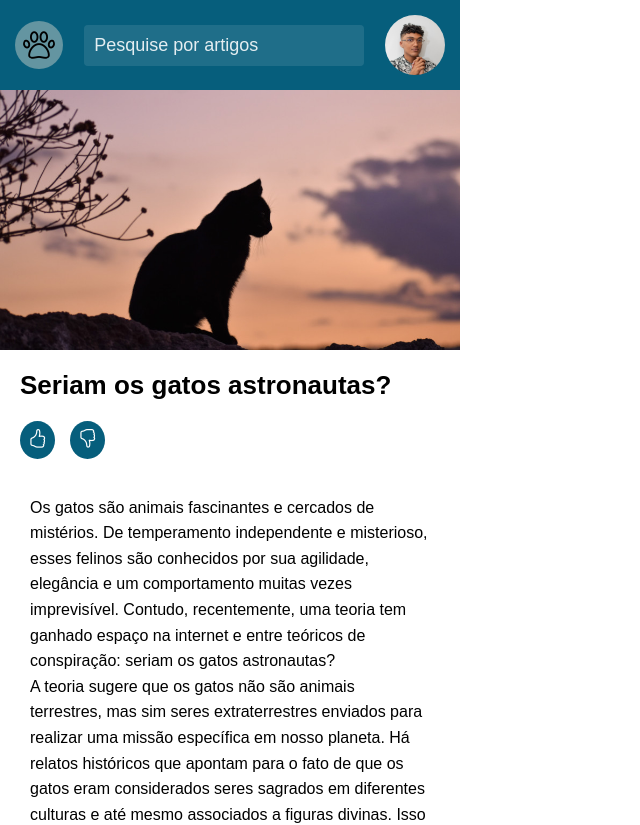
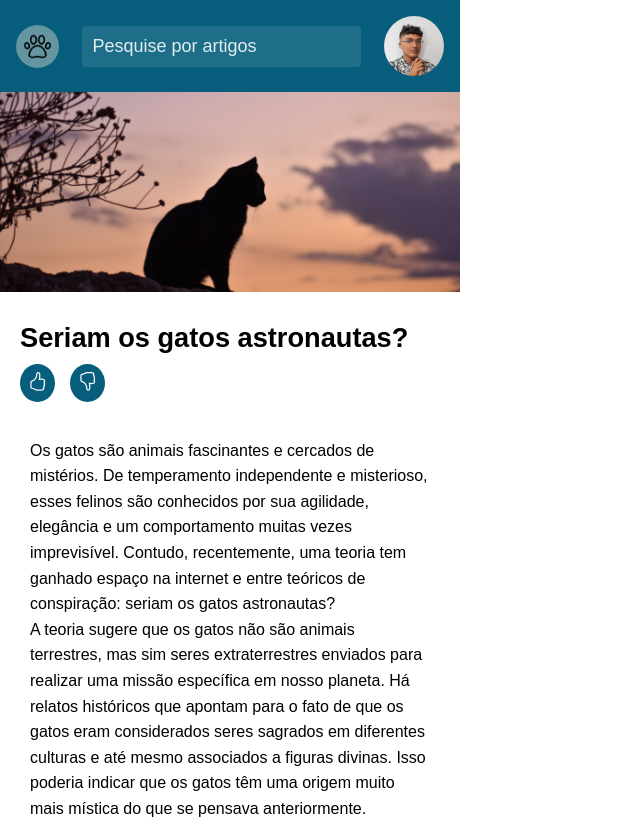
Before and after one commit to ismaiaradasilvavieira04-droid/Projeto-Gatos, a plain HTML site: page index.html in a window 1280 px wide. Shown: the top 825 px of the page, without its empty margins (0-640 px from the left). Drawn offline with nearby package versions, Linux system fonts and the light colour scheme.

Commit message:
Arrumando tags index.html e style.css

```diff
--- a/index.html
+++ b/index.html
@@ -1,6 +1,8 @@
 <!DOCTYPE html>
-<html lang="pt">
+
+<html lang="pt-br">
 <head>
+
     <meta charset="UTF-8">
     <meta name="viewport" content="width=device-width, initial-scale=1.0">
     <link rel="stylesheet" href="style.css">
@@ -8,50 +10,51 @@
     <link rel="stylesheet" href="https://cdn.jsdelivr.net/npm/bootstrap-icons@1.13.1/font/bootstrap-icons.min.css">
 
 
-</head>
-<body>
+   </head>
+    <body>
 
-    <header class="cabecalho">
-   <img src="assets/672716.png" class="foto-pata"alt="Logotipo de pata">
+    <main>
+   <header class="cabecalho">
+   <img src="assets/672716.png" class="foto-pata" alt="Logotipo de pata">
    <input type="text" placeholder="Pesquise por artigos" class="barra-form">
-   <img src="assets/imagem.0.jpg" class="perfil" alt="foto de perfil">
+   <img src="assets/imagem.0.jpg" class="perfil" alt= "foto de perfil">
    </header>
 
 
-   <section class="banne">
+   <div class="banner">
    <img src="assets/imagem.gato1.jpg" alt="imagem de um gato">
-   </section>
+     <br>
+   </div>
 
-   <main>
-   <h1 class="titulo">Seriam os gatos astronautas?</h1>
+     <h1>Seriam os gatos astronautas?</h1>
 
-    <div class="botãos">
-    <i class="bi bi-hand-thumbs-up" before></i>
-    <i class="bi bi-hand-thumbs-down" before></i>
+
+    <div class="botaos">
+    <i class="bi bi-hand-thumbs-up"></i>
+    <i class="bi bi-hand-thumbs-down"></i>
     </div>
 
     <article class="conteudo">
+
     <br>
-
     <p>Os gatos são animais fascinantes e cercados de mistérios. De temperamento independente
     e misterioso, esses felinos são conhecidos por sua agilidade, elegância e um comportamento muitas vezes imprevisível. Contudo, recentemente, uma teoria tem ganhado
-    espaço na internet e entre teóricos de conspiração: seriam os gatos astronautas?<p>
+    espaço na internet e entre teóricos de conspiração: seriam os gatos astronautas?</p>
 
-    </p>A teoria sugere que os gatos não são animais terrestres, mas sim seres extraterrestres enviados para realizar uma missão específica em nosso planeta. Há relatos
+    <p>A teoria sugere que os gatos não são animais terrestres, mas sim seres extraterrestres enviados para realizar uma missão específica em nosso planeta. Há relatos
      históricos que apontam para o fato de que os gatos eram considerados seres sagrados em diferentes culturas e até mesmo associados a figuras divinas. Isso poderia indicar que os gatos têm uma origem muito mais mística do
-     que se pensava anteriormente.
+     que se pensava anteriormente.</p>
      <br>
-     <br>
-     </p>Além disso, há teóricos que acreditam que os felinos possuem habilidades telepáticas e são capazes de se comunicar com outras espécies alienígenas. Essa
+     <p>Além disso, há teóricos que acreditam que os felinos possuem habilidades telepáticas e são capazes de se comunicar com outras espécies alienígenas. Essa
      crença baseia-se em relatos de pessoas que afirmam terem visto gatos reagindo a estímulos que não são perceptíveis aos seres humanos, ou até mesmo se comportando de maneira incomum durante eventos astronômicos, como uma aurora boreal. Esses e outros indícios foram interpretados como
-     sinais de que os gatos seriam seres interplanetários.
+     sinais de que os gatos seriam seres interplanetários.</p>
     </article>
-    </main>
+
 
 
     <section class="artigos">
-      <div>
-          <h2>Artigos Relacionados</h2>
+    <h2>Artigos Relacionados</h2>
+
             <div class="cards">
                <div class="content">
                 <img src="assets/imagem.2.jpg" alt="gato preguiçoso">
@@ -90,12 +93,12 @@
                  <div>
                  <h3>Conheça o Moacir</h3>
                  <p>Moacir é o gatinho da semana do nosso blog,
-                    venha conhecer a história de superação dele. </p>
+                    venha conhecer a história de superação dele.</p>
                </div>
             </div>
          </div>
    </section>
-   </div>
+   </main>
 
    <footer class="footer">&copy; 2023 - Rocketseat Explorer </footer>
 </body>
--- a/style.css
+++ b/style.css
@@ -27,14 +27,15 @@ body {
     justify-content: space-between;
     align-items: center;
     background: #065E7C;
-    padding: 15px;
+    padding: 16px;
 
 }
 
 
+
 .foto-pata {
-    width: 48px;
-    height: 48px;
+    width: 43px;
+    height: 43px;
     padding: 8px;
     display: inline-block;
     border-radius: 60%;
@@ -78,38 +79,42 @@ input[type="text"]::placeholder {
 
 
 
-.banne {
+.banner {
+
     width: 100%;
-    height: 260px;
+    height: 200px;
     overflow: hidden;
 }
 
 
 
-.banne img {
+.banner img {
     width: 100%;
-    height: 100%;
+    height: 200px;
     object-fit: cover;
 }
 
 
-
-.titulo {
-    padding: 20px;
-    font-size: 26px;
-    font-weight: bold;
+h1 {
+    margin-top: 30px;
+   font-size: 1.7rem;
+   margin-left: 20px;
 }
 
 
 
-.botãos {
+
+
+
+.botaos {
    display: flex;
    gap: 15px;
    margin-left: 20px ;
+   margin-top: 10px;
 }
 
 
-.botãos i {
+.botaos i {
     font-size: 19px;
     padding: 8px;
     display: inline-block;
```
